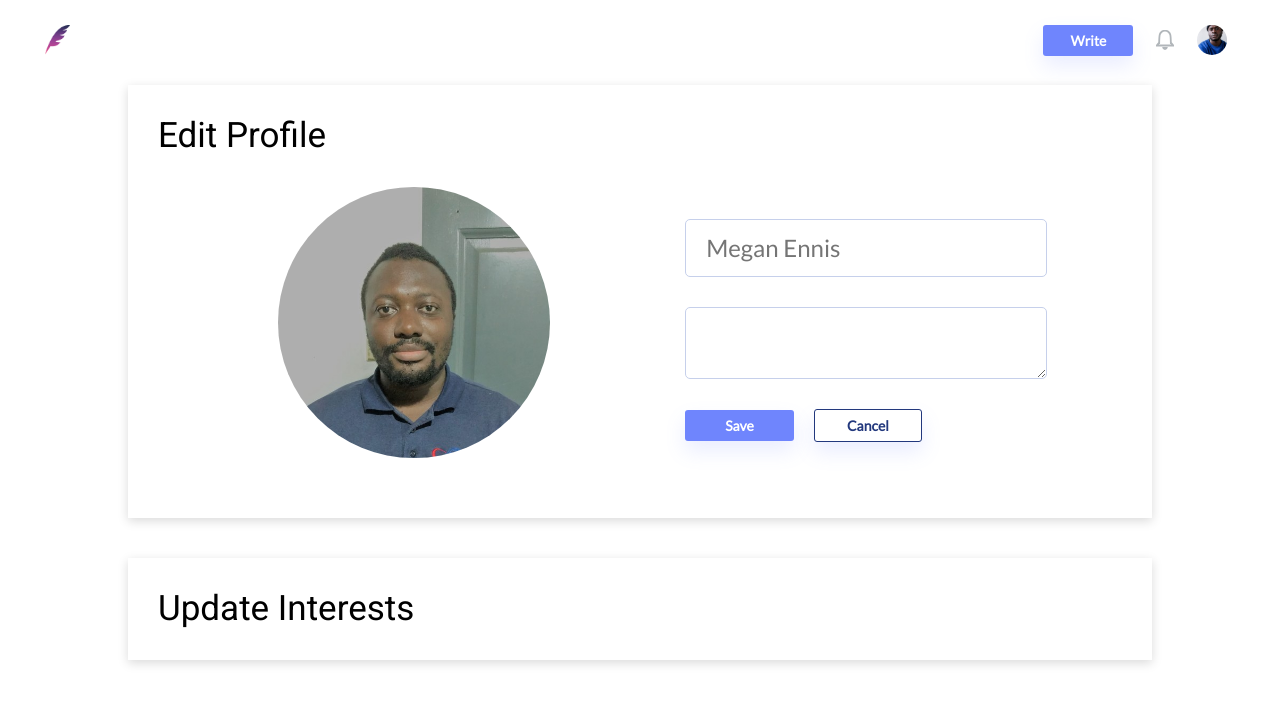
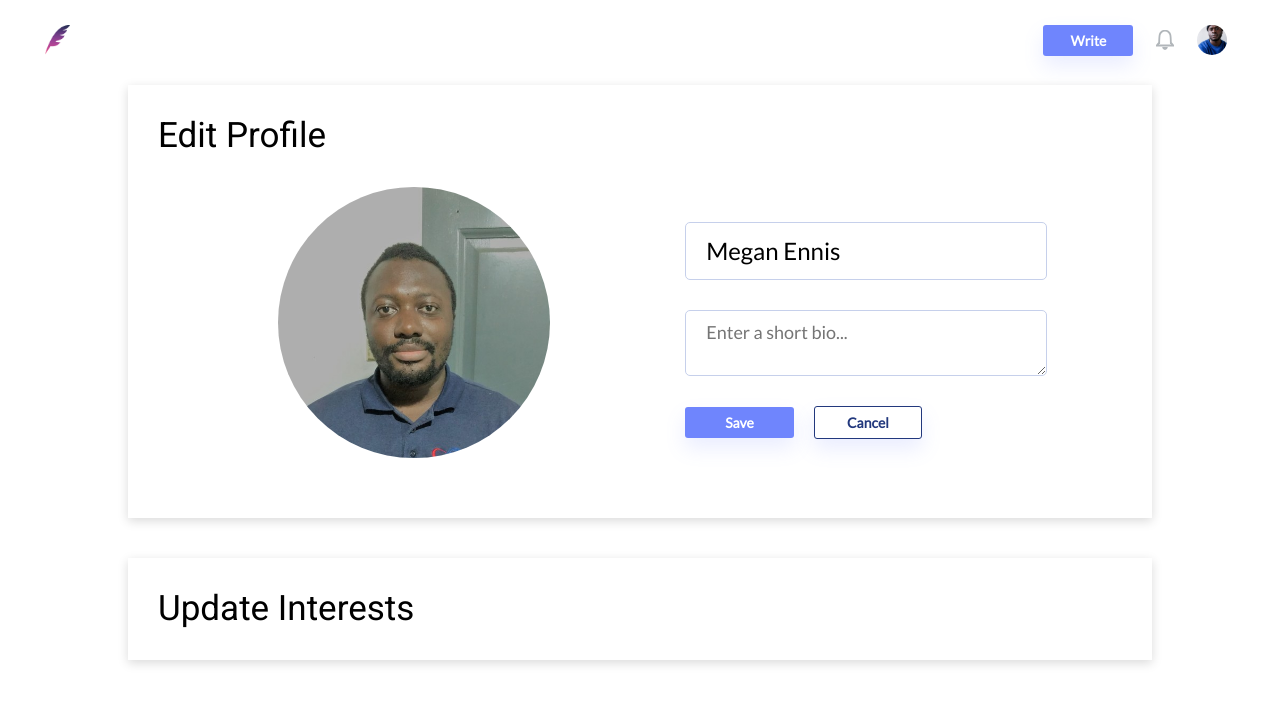
Before and after one commit to LABS-EU3/react_blog_frontend, a React (Create React App) app: page /editprofile in a window 1280 px wide. Shown: the top 704 px of the page. Built offline with nearby package versions, Linux system fonts and the light colour scheme.

Commit message:
Add handleSave function to make network req to update users profile info

```diff
--- a/src/pages/EditProfile.js
+++ b/src/pages/EditProfile.js
@@ -1,9 +1,11 @@
-import React, { useRef, useState } from "react";
+import React, { useRef } from "react";
 import { connect } from "react-redux";
 import AuthedNavigation from "../components/Navigation/Authed";
 import styled from "styled-components";
 import david from "../assets/images/david.jpg";
 import Button from "../components/Button";
+import { decodeToken } from "../utilities/checkToken";
+import axios from "axios";
 
 const mockUser =
   '{"id":1, "email":"test1@yahoo.com", "bio" : "", "fullname": "Megan Ennis", "jwt": "3ed22c344313ab4", "avatarUrl" : null, "isVerified" : false}';
@@ -62,7 +64,7 @@ const StyledProfileInfo = styled.div`
       font-size: 24px;
     }
     textarea {
-      font-size: 21px;
+      font-size: 18px;
     }
     .profileButtons {
       width: 80%;
@@ -86,8 +88,22 @@ const StyledProfileInfo = styled.div`
 `;
 
 export function EditProfile(props) {
-  const fullName = useRef(parsedMockUser.fullname);
-  const bio = useRef();
+  const fullname = useRef();
+
+  const handleSave = () => {
+    const { subject: userId } = decodeToken();
+    axios
+      .put(`http://localhost:3300/api/users/${userId}`, {
+        fullname: fullname.current.value
+      })
+      .then(res => {
+        console.log(res);
+      })
+      .catch(err => {
+        console.log(err);
+      });
+    console.log(fullname.current.value, userId);
+  };
 
   return (
     <div>
@@ -101,13 +117,25 @@ export function EditProfile(props) {
             </div>
             <div className="profileInfo">
               <input
-                ref={fullName}
                 type="text"
-                placeholder={parsedMockUser.fullname}
+                id="fullname"
+                name="fullname"
+                placeholder="Full Name"
+                ref={fullname}
+                defaultValue={parsedMockUser.fullname}
               />
-              <textarea />
+              <textarea
+                type="text"
+                id="bio"
+                name="bio"
+                placeholder="Enter a short bio..."
+              />
               <div className="profileButtons">
-                <Button label="Save" className="save" />
+                <Button
+                  label="Save"
+                  className="save"
+                  handleClick={handleSave}
+                />
                 <Button label="Cancel" className="cancel" />
               </div>
             </div>
```
